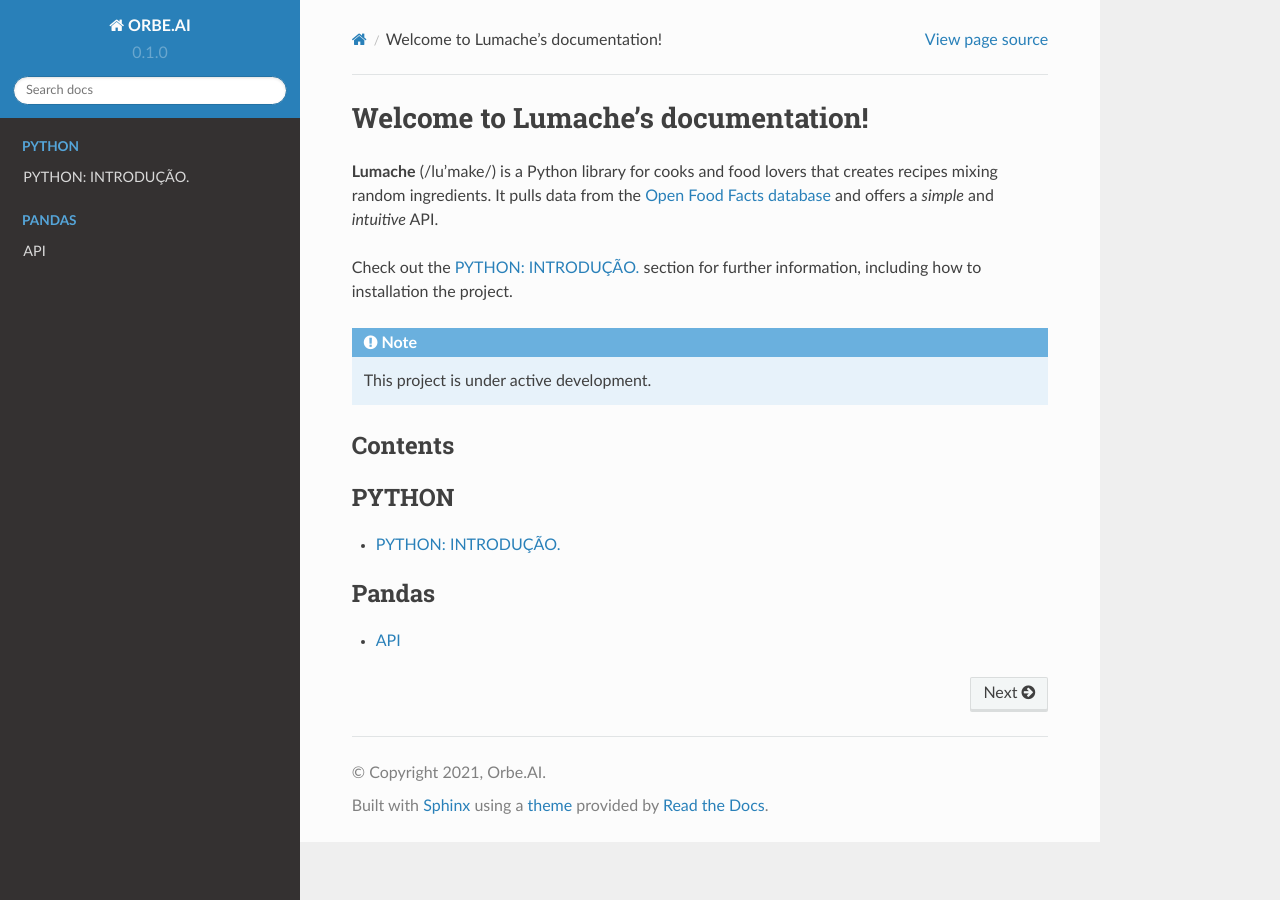
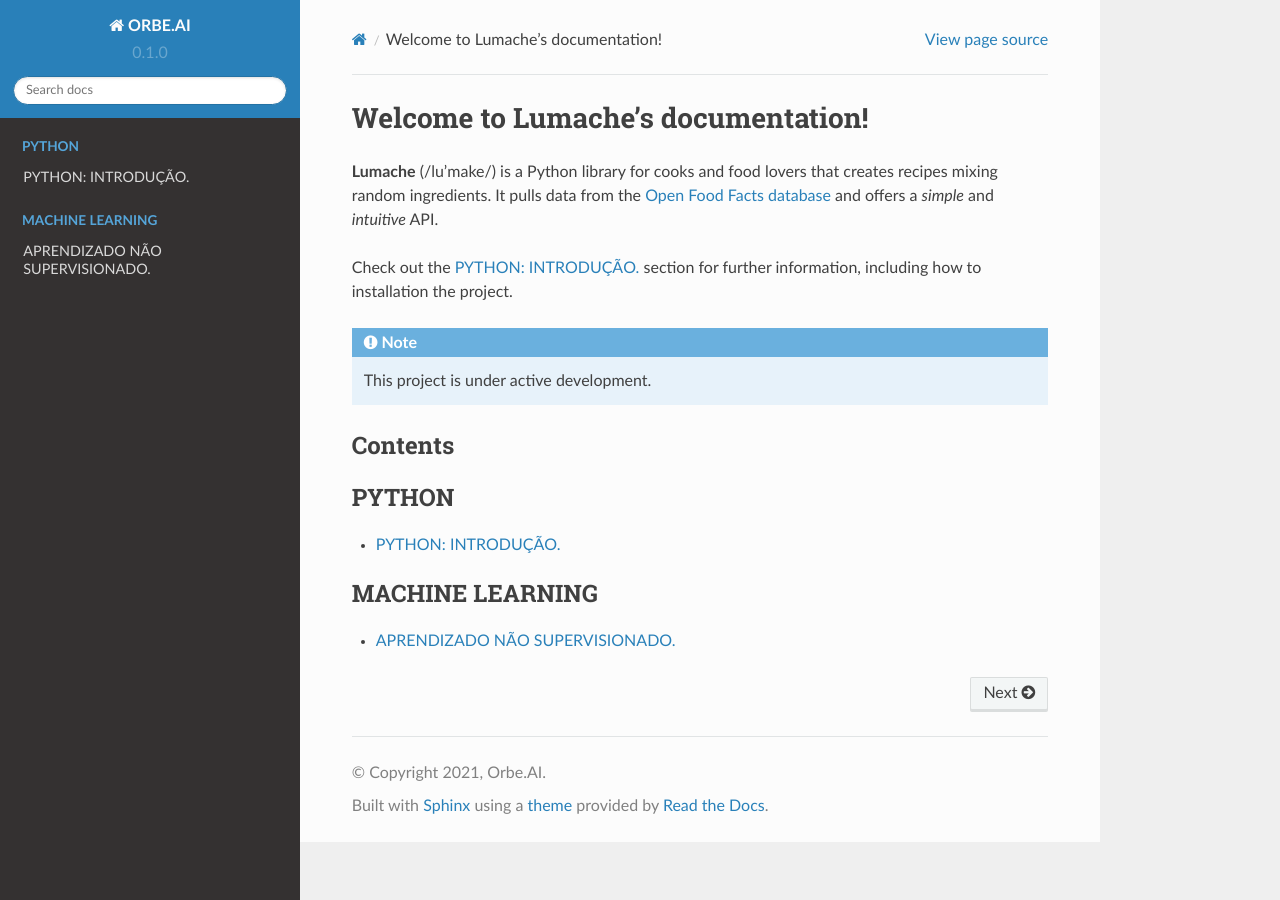
Before and after one commit to OrbeAI/rtd-python, a Sphinx documentation site: the page built from docs/source/index.rst, in a window 1280 px wide. Built offline with Sphinx 7.4.7 and the Read the Docs theme 2.0.0, drawn with Linux system fonts in a browser that asks for light colours.

Commit message:
Update index.rst

```diff
--- a/docs/source/index.rst
+++ b/docs/source/index.rst
@@ -23,7 +23,7 @@ Contents
    python_introducao
 
 .. toctree::
-   :caption: Pandas
+   :caption: MACHINE LEARNING
    :maxdepth: 1
 
-   api
+   machine_learning
```
